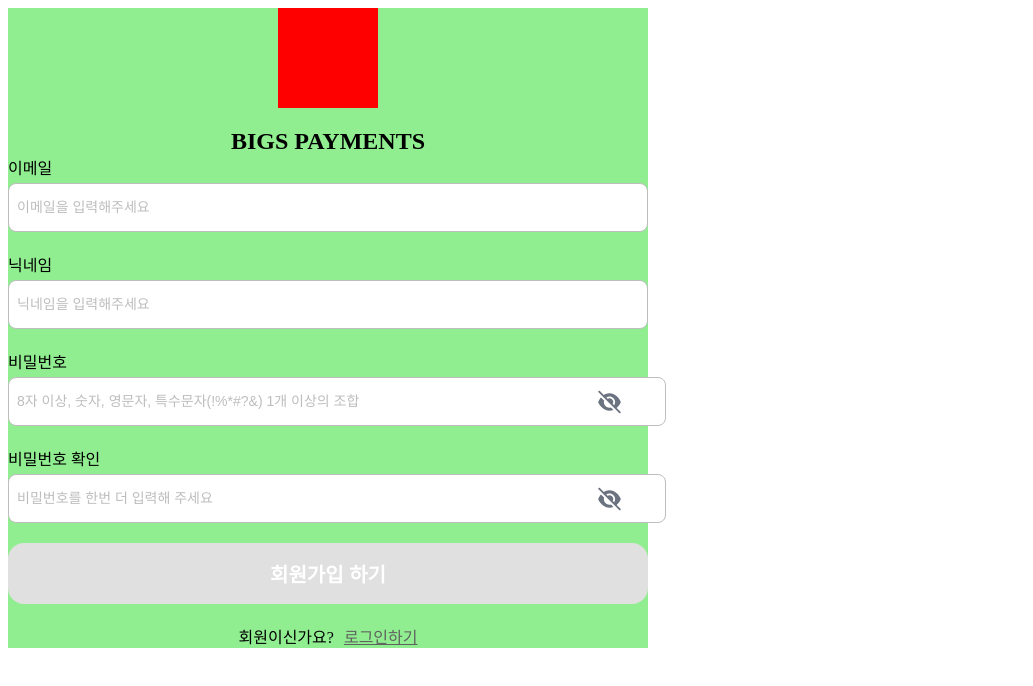
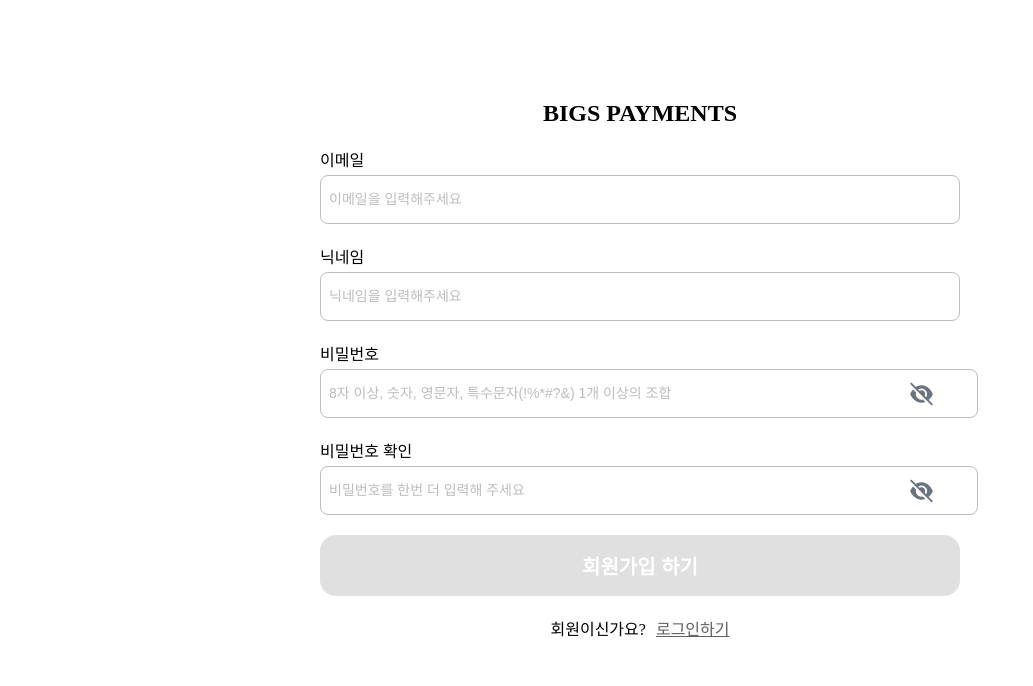
Before and after one commit to yunajoe/bigs-front-end-assignment, a Next.js app: page /signup/ui/page in a window 1280 px wide. Shown: the top 686 px of the page, without its empty margins (0-1033 px from the left). Built offline with nearby package versions, Linux system fonts and the light colour scheme.

Commit message:
style(회원가입): 회원가입 폼이 정중앙에 오게끔 레이아웃 수정

```diff
--- a/pages/signup/api/index.ts
+++ b/pages/signup/api/index.ts
@@ -4,9 +4,11 @@ import { SignUpParams } from "@/shared/types/auth";
 
 export const signUp = async (data: SignUpParams) => {
   try {
-    const response = await instance.post(signUpUrl, data);
-    return response;
+    const { status } = await instance.post(signUpUrl, data);
+    return status;
   } catch (error) {
     throw error;
   }
 };
+
+export const signIn = async (data) => {};
--- a/pages/signup/ui/page.tsx
+++ b/pages/signup/ui/page.tsx
@@ -12,9 +12,11 @@ import { customError } from "@/shared/utils/axios-validation";
 import { faEye, faEyeSlash } from "@fortawesome/free-solid-svg-icons";
 import { FontAwesomeIcon } from "@fortawesome/react-fontawesome";
 import Link from "next/link";
+import { useRouter } from "next/navigation";
 import { useState } from "react";
 import { signUp } from "../api";
 import styles from "./signup.module.scss";
+
 function SignUpPage() {
   const [username, setUserName] = useState("");
   const [name, setName] = useState("");
@@ -28,6 +30,8 @@ function SignUpPage() {
   const [validName, setValidName] = useState(false);
   const [validPassword, setValidPassword] = useState(false);
   const [validConfirmPassword, setValidConfirmPassword] = useState(false);
+
+  const router = useRouter();
 
   const handleUserName = (e: React.ChangeEvent<HTMLInputElement>) => {
     const value = e.target.value.trim();
@@ -73,8 +77,13 @@ function SignUpPage() {
 
   const handleSignUp = async (data: SignUpParams) => {
     try {
-      const result = await signUp(data);
-      console.log("result", result);
+      const status = await signUp(data);
+      if (status === 200) {
+        alert("회원가입에 성공하였습니다.");
+        router.push("/");
+      }
+
+      // ㅎ
     } catch (error: unknown) {
       if (error instanceof Error) {
         const errorResult = customError(error.type, error);
@@ -89,7 +98,6 @@ function SignUpPage() {
   return (
     <div className={styles.formContainer}>
       <div className={styles.logoContainer}>
-        <div className={styles.logo}></div>
         <span className={styles.logoTitle}>BIGS PAYMENTS</span>
       </div>
       <div className={styles.inputContainer}>
--- a/pages/signup/ui/signup.module.scss
+++ b/pages/signup/ui/signup.module.scss
@@ -2,17 +2,19 @@
 @use "@/shared/styles/variables" as *;
 
 .formContainer {
-  max-width: 640px;
+  margin: 100px auto;
+  min-width: 350px;
   display: flex;
   flex-direction: column;
   justify-content: center;
   align-items: center;
 
   @include tablet {
-    background-color: lightgreen;
+    max-width: 640px;
   }
 
   @include desktop {
+    max-width: 640px;
     background-color: lightcoral;
   }
 }
@@ -24,12 +26,7 @@
   align-items: center;
   justify-content: center;
   row-gap: 20px;
-}
-
-.logo {
-  width: 100px;
-  height: 100px;
-  background: red;
+  margin-bottom: 20px;
 }
 
 .logoTitle {
--- a/shared/styles/global.scss
+++ b/shared/styles/global.scss
@@ -9,4 +9,6 @@
 body {
   font: 100% $font-stack;
   background-color: $white;
+  width: 100%;
+  height: 100%;
 }
```
